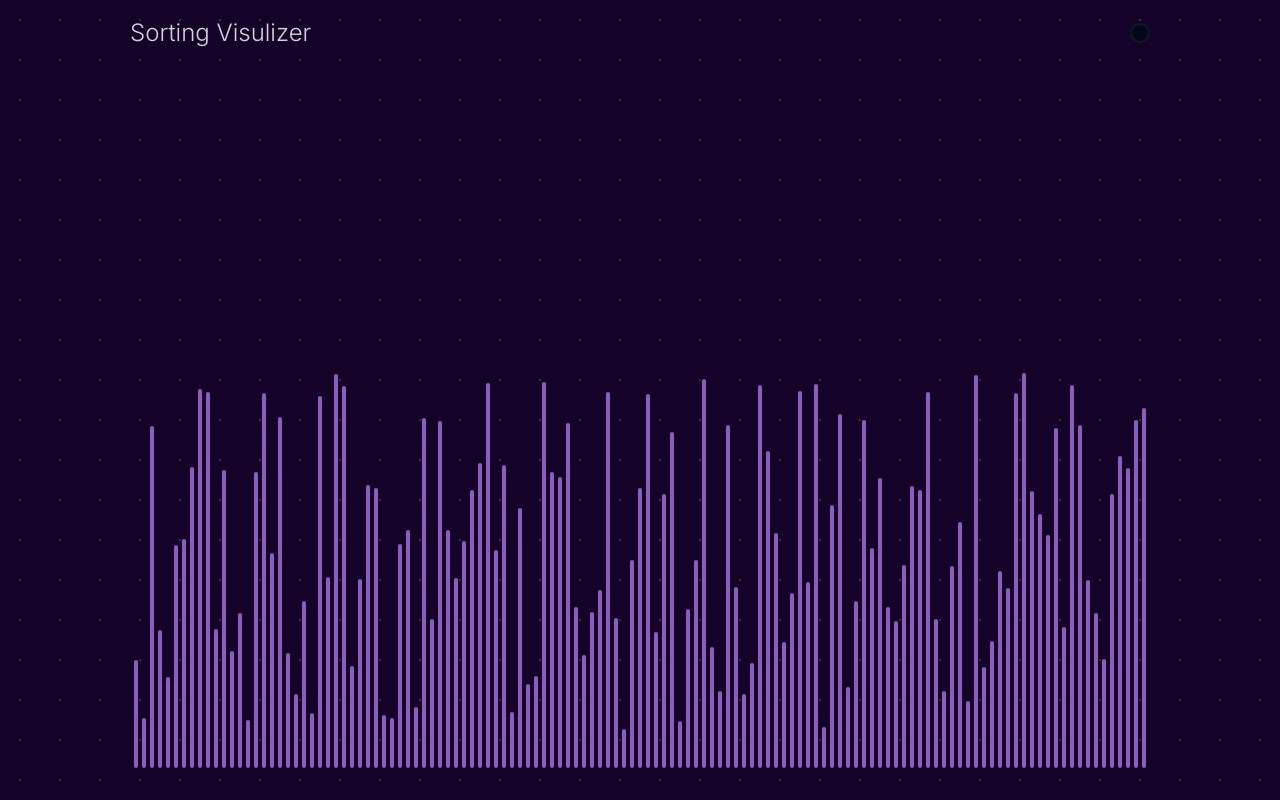
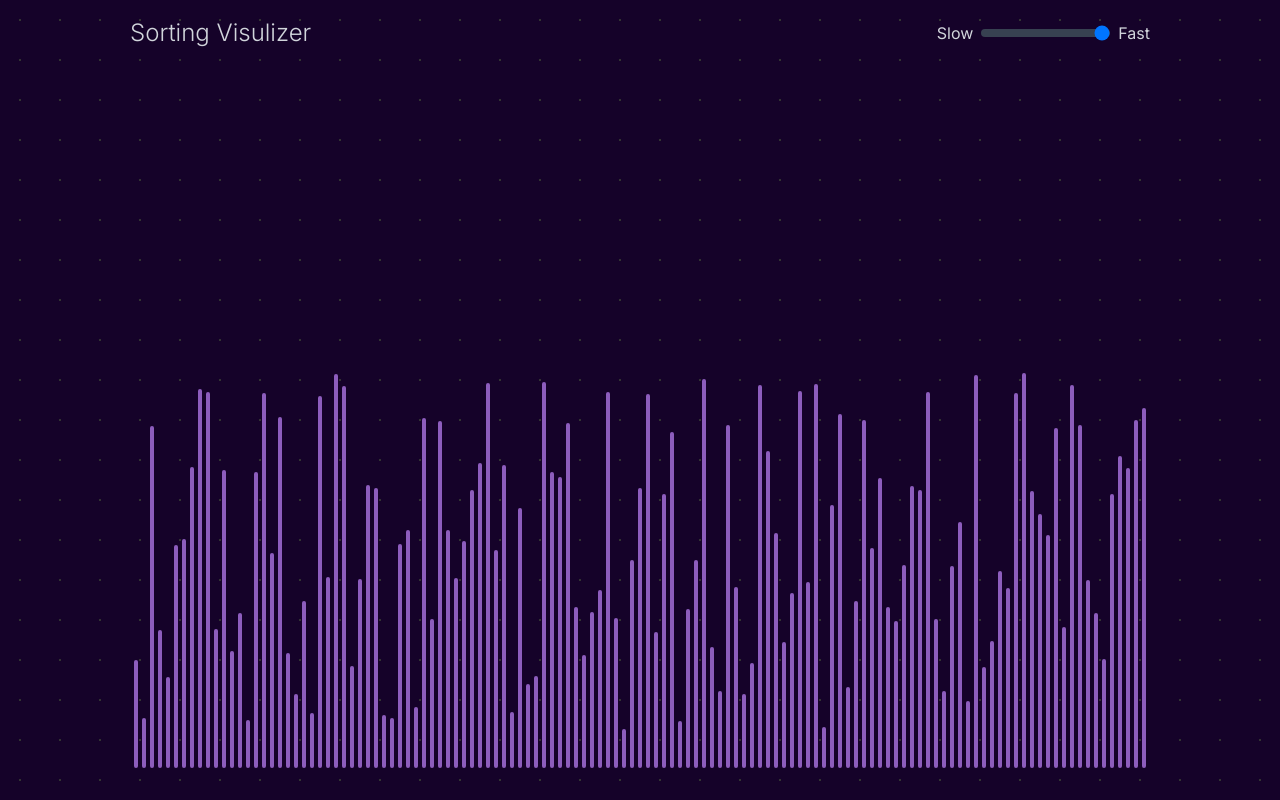
Before and after one commit to BajraYeJoon/next-sorting-visualizer, a Next.js app: page / in a window 1280 px wide. Built offline with nearby package versions, Linux system fonts and the light colour scheme.

Commit message:
chore: Refactor Slider component to use native HTML input range element

```diff
--- a/src/app/page.tsx
+++ b/src/app/page.tsx
@@ -6,10 +6,6 @@ import { useEffect } from "react";
 export default function Home() {
   const { arrayToSort, animationSpeed, isSorting, setAnimationSpeed } =
     useSortingAlgorithmContext();
-
-  useEffect(() => {
-    console.log("animationSpeed", animationSpeed);
-  }, [animationSpeed]);
 
   return (
     <main className="absolute top-0 h-screen w-screen z-[-2] bg-[#000000] bg-[radial-gradient(#ffffff33_1px,#150229_1px)] bg-[size:40px_40px]">
@@ -22,10 +18,10 @@ export default function Home() {
             <h1 className="text-gray-300 text-2xl font-light hidden md:flex">
               Sorting Visulizer
             </h1>
-            <div className="flex items-center justify-center max-w-[1280px] gap-4 bg-white">
+            <div className="flex items-center justify-center gap-4 b">
               <Slider
-                disabled={isSorting}
-                value={[animationSpeed]}
+                isDisabled={isSorting}
+                value={animationSpeed}
                 handleChange={(e) => setAnimationSpeed(Number(e.target.value))}
               />
             </div>
--- a/src/components/ui/slider.tsx
+++ b/src/components/ui/slider.tsx
@@ -1,41 +1,34 @@
-"use client";
+import { MAX_ANIMATION_SPEED, MIN_ANIMATION_SPEED } from "@/lib/constant";
 
-import * as React from "react";
-import * as SliderPrimitive from "@radix-ui/react-slider";
-import { MAX_ANIMATION_SPEED, MIN_ANIMATION_SPEED } from "@/lib/constant";
-import { cn } from "@/lib/utils";
-
-const Slider = React.forwardRef<
-  React.ElementRef<typeof SliderPrimitive.Root>,
-  React.ComponentPropsWithoutRef<typeof SliderPrimitive.Root> & {
-    handleChange?: (e: React.ChangeEvent<HTMLInputElement>) => void;
-  }
->(
-  (
-    {
-      className,
-      min = MIN_ANIMATION_SPEED,
-      max = MAX_ANIMATION_SPEED,
-      handleChange,
-      ...props
-    },
-    ref
-  ) => (
-    <SliderPrimitive.Root
-      ref={ref}
-      className={cn(
-        "relative bg-white flex w-full touch-none select-none items-center",
-        className
-      )}
-      {...props}
-    >
-      <SliderPrimitive.Track className="relative h-2 w-full grow overflow-hidden rounded-full bg-secondary">
-        <SliderPrimitive.Range className="absolute h-full bg-primary" />
-      </SliderPrimitive.Track>
-      <SliderPrimitive.Thumb className="block h-5 w-5 rounded-full border-2 border-primary bg-background ring-offset-background transition-colors focus-visible:outline-none focus-visible:ring-2 focus-visible:ring-ring focus-visible:ring-offset-2 disabled:pointer-events-none disabled:opacity-50" />
-    </SliderPrimitive.Root>
-  )
-);
-Slider.displayName = SliderPrimitive.Root.displayName;
-
-export { Slider };
+export const Slider = ({
+  min = MIN_ANIMATION_SPEED,
+  max = MAX_ANIMATION_SPEED,
+  step = 10,
+  value,
+  handleChange,
+  isDisabled = false,
+}: {
+  min?: number;
+  max?: number;
+  step?: number;
+  value: number;
+  handleChange: (e: React.ChangeEvent<HTMLInputElement>) => void;
+  isDisabled?: boolean;
+}) => {
+  return (
+    <div className="flex gap-2 items-center justify-center">
+      <span className="text-center text-gray-300">Slow</span>
+      <input
+        disabled={isDisabled}
+        type="range"
+        min={min}
+        max={max}
+        step={step}
+        value={value}
+        onChange={(e) => handleChange(e)}
+        className="w-full h-2 rounded-lg appearance-none cursor-pointer bg-gray-700"
+      />
+      <span className="text-center text-gray-300">Fast</span>
+    </div>
+  );
+};
```
